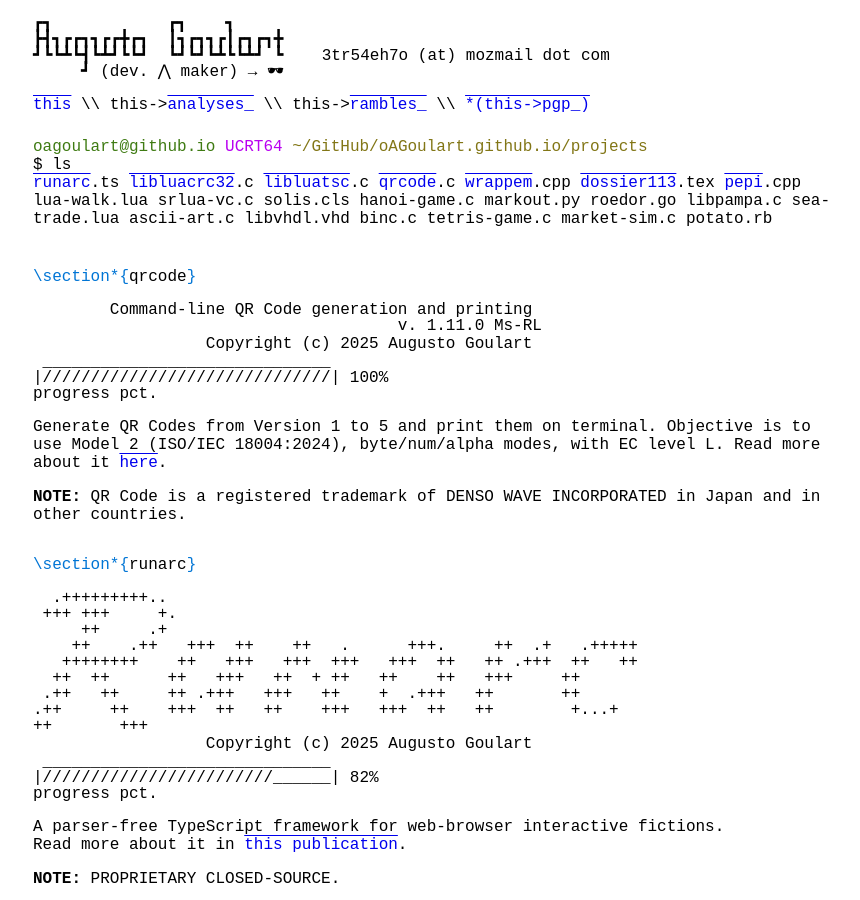
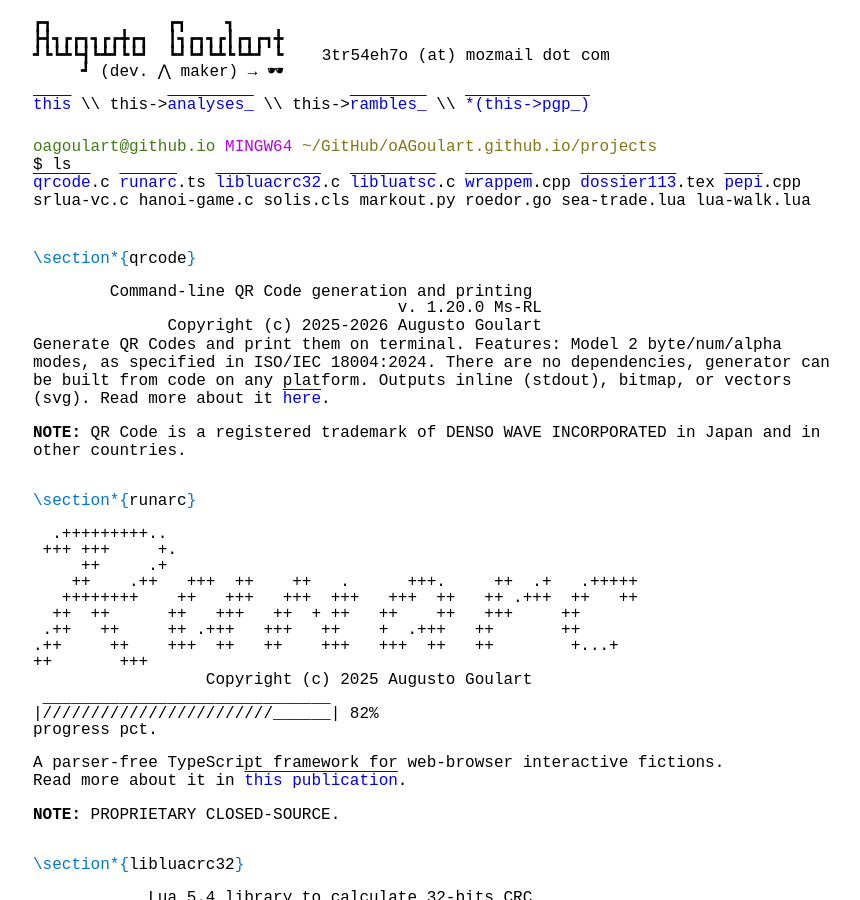
Before and after one commit to oAGoulart/oAGoulart.github.io, a Jekyll site: the page built from index.html, in a window 1280 px wide and 900 px high. Shown: the whole window, without its empty margins (207-1067 px from the left). Built offline with Jekyll 4.4.1, drawn with Linux system fonts in a browser that asks for light colours.

Commit message:
Update index.html

```diff
--- a/index.html
+++ b/index.html
@@ -6,44 +6,39 @@ title: uintptr_t
 <div class="cmdln">
   <p>
     <span class="value string">oagoulart@github.io</span>
-    <span class="value keyword">UCRT64</span>
+    <span class="value keyword">MINGW64</span>
     <span class="value deftype">~/GitHub/oAGoulart.github.io/projects</span>
   </p>
   <p>$ ls</p>
   <p>
+    <a href="#qrcode">qrcode</a>.c
     <a href="#runarc">runarc</a>.ts
     <a href="#libluacrc32">libluacrc32</a>.c
     <a href="#libluatsc">libluatsc</a>.c
-    <a href="#qrcode">qrcode</a>.c
     <a href="#wrappem">wrappem</a>.cpp
     <a href="#dossier113">dossier113</a>.tex
     <a href="#pepi">pepi</a>.cpp
-    <span>lua-walk.lua</span>
     <span>srlua-vc.c</span>
+    <span>hanoi-game.c</span>
     <span>solis.cls</span>
-    <span>hanoi-game.c</span>
     <span>markout.py</span>
     <span>roedor.go</span>
-    <span>libpampa.c</span>
     <span>sea-trade.lua</span>
-    <span>ascii-art.c</span>
-    <span>libvhdl.vhd</span>
-    <span>binc.c</span>
-    <span>tetris-game.c</span>
-    <span>market-sim.c</span>
-    <span>potato.rb</span>
+    <span>lua-walk.lua</span>
   </p>
 </div>
 
 {% include sectionmark.html name="qrcode" %}
 <div class="ascii">
         Command-line QR Code generation and printing
-                                      v. 1.11.0 Ms-RL
-                  <span class="vpad">Copyright (c) 2025 Augusto Goulart</span>
-{% include progressbar.html pct=100 %}
+                                      v. 1.20.0 Ms-RL
+              <span class="vpad">Copyright (c) 2025-2026 Augusto Goulart</span>
 </div>
 <p>
-  Generate QR Codes from Version 1 to 5 and print them on terminal. Objective is to use Model 2 (ISO/IEC 18004:2024), byte/num/alpha modes, with EC level L. Read more about it <a href="https://github.com/oAGoulart/qrcode" target="_blank">here</a>.
+  Generate QR Codes and print them on terminal.
+  Features: Model 2 byte/num/alpha modes, as specified in ISO/IEC 18004:2024. There are no dependencies, generator can be built from code on any platform.
+  Outputs inline (stdout), bitmap, or vectors (svg).
+  Read more about it <a href="https://github.com/oAGoulart/qrcode" target="_blank">here</a>.
 </p>
 <p>
   <b>NOTE:</b> QR Code is a registered trademark of DENSO WAVE INCORPORATED in Japan and in other countries.
```
